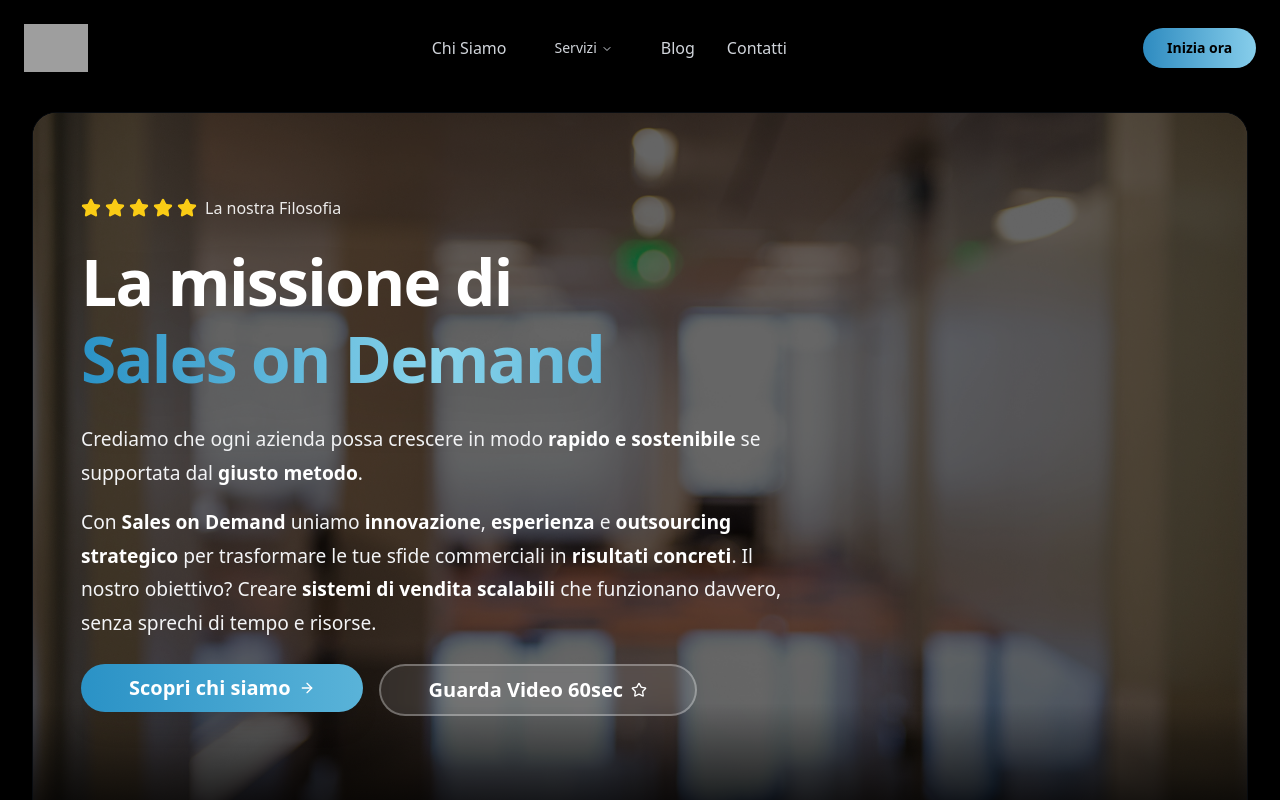
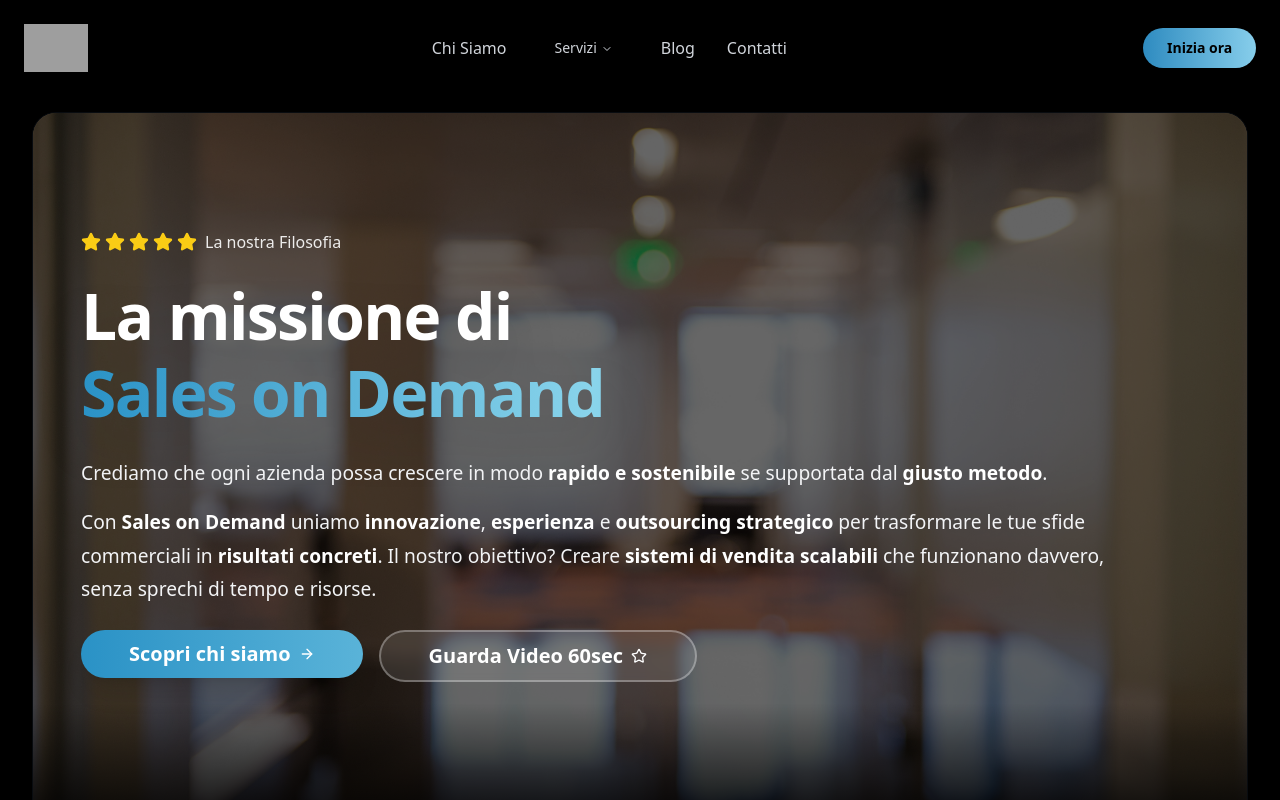
Before and after one commit to ansarmehmood67/marco-elevate-homepage, a React (Vite) app: page /about in a window 1280 px wide. Shown: the top 800 px of the page. Built offline with nearby package versions, Linux system fonts and the light colour scheme; grey boxes are pictures that could not be loaded.

Commit message:
Fix About Hero Image positioning

```diff
--- a/src/components/about/AboutHeroSection.tsx
+++ b/src/components/about/AboutHeroSection.tsx
@@ -128,7 +128,7 @@ const AboutHeroSection = () => {
             </div>
 
             {/* Right Image Section - Desktop Only */}
-            <div className={`hidden lg:flex lg:w-[30vw] xl:w-[32vw] min-w-[280px] max-w-[400px] relative items-end justify-center lg:justify-end flex-shrink-0 transform-gpu will-change-[transform,opacity] overflow-hidden ${
+            <div className={`hidden lg:block absolute bottom-0 right-0 lg:w-[35vw] xl:w-[40vw] min-w-[320px] max-w-[550px] transform-gpu will-change-[transform,opacity] overflow-hidden ${
               visibleItems[4]
                 ? "animate-fade-in"
                 : "opacity-0"
```
